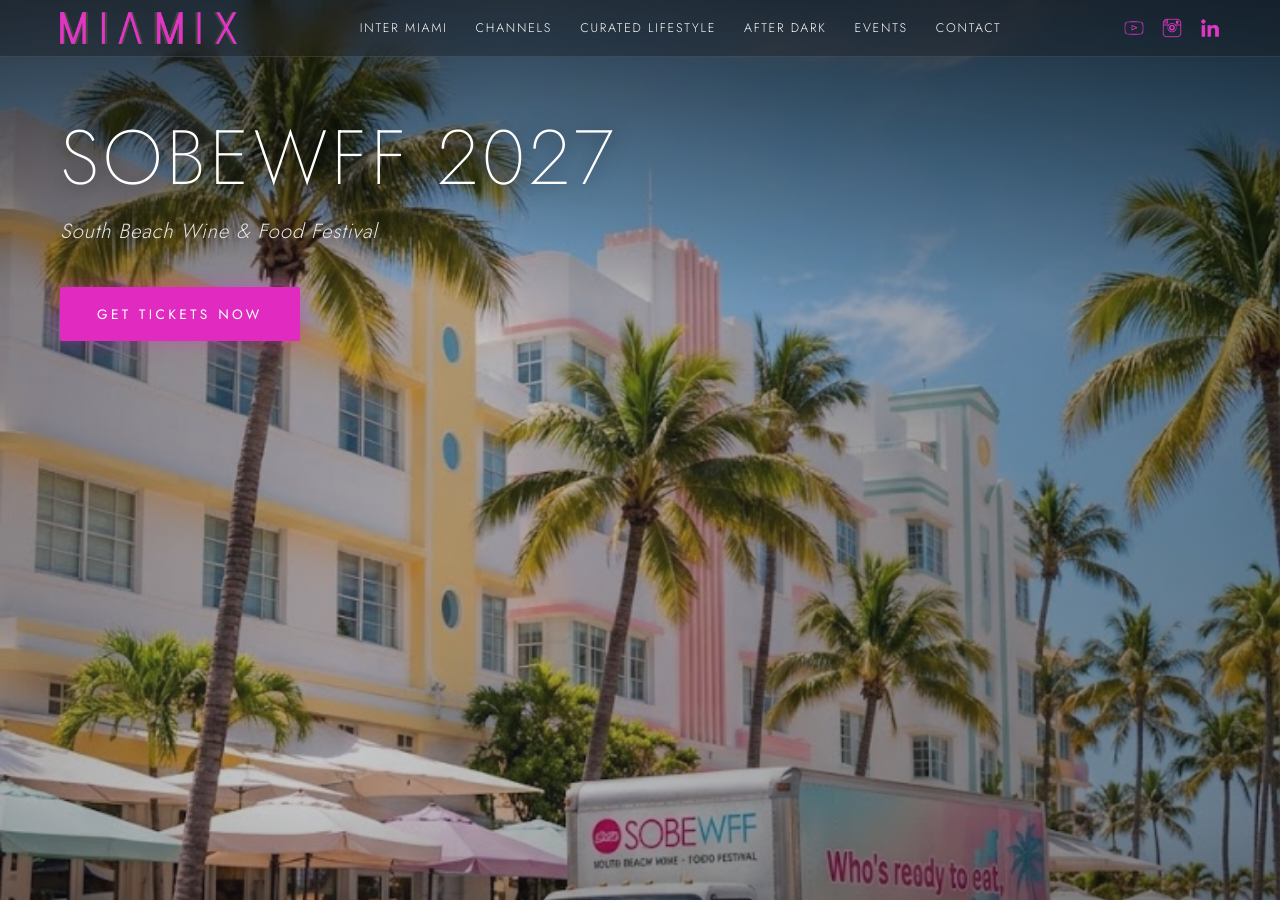
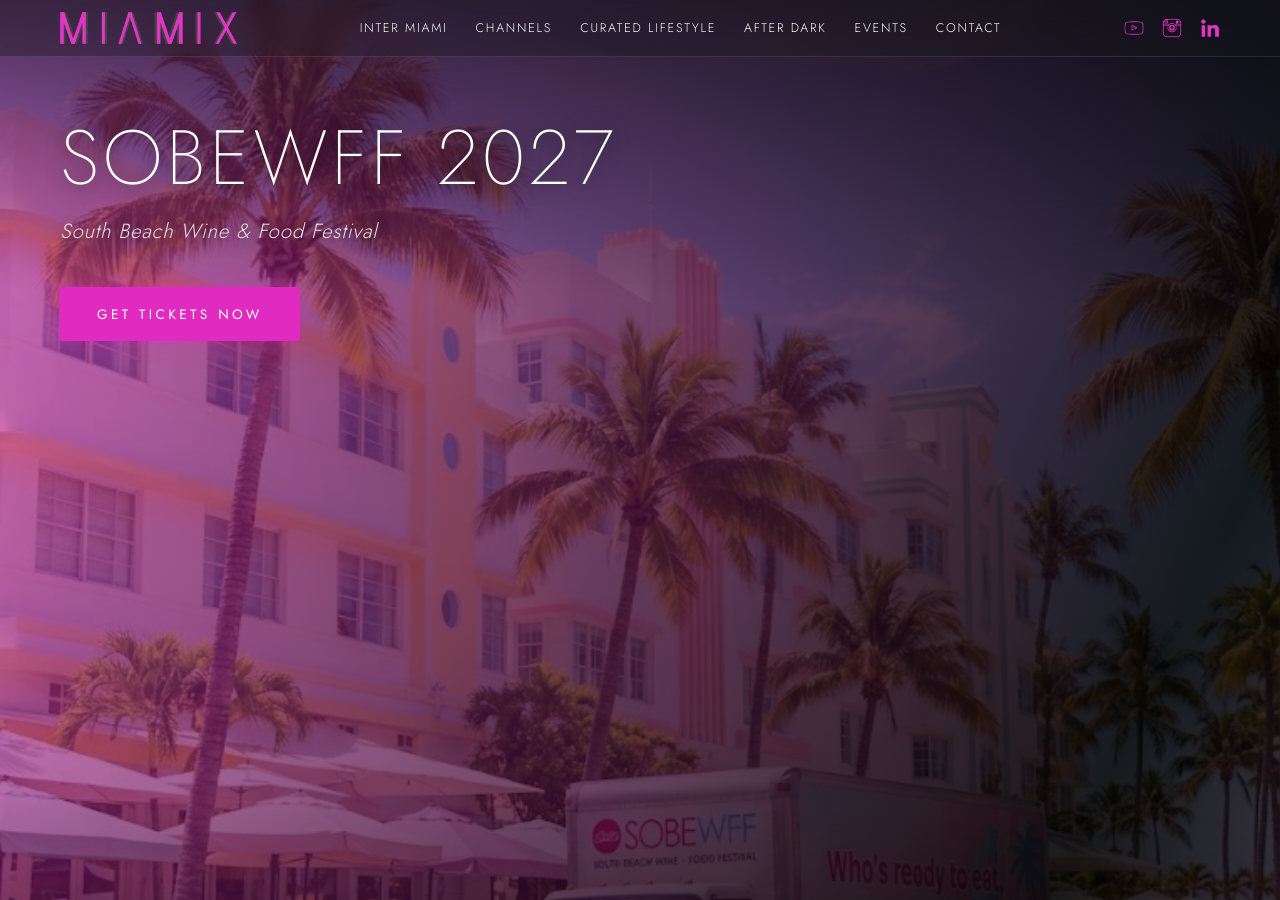
Before and after one commit to MIAMIX-io/MIAMIX.VIP-Site, a Jekyll site: the page built from index.html, in a window 1280 px wide and 900 px high. Built offline with Jekyll 4.4.1, drawn with Linux system fonts in a browser that asks for light colours.

Commit message:
Update site.css

```diff
--- a/assets/css/site.css
+++ b/assets/css/site.css
@@ -72,15 +72,37 @@
   }
 }
 
-/* --- HERO SECTION --- */
+/* === HERO - PINK / BLACK FLOATING GRADIENT - LAST IN site.css === */
 .hero {
-    position: relative; min-height: 85vh; display: flex; align-items: center; justify-content: center;
-    text-align: center; padding: 120px 20px 60px; background-size: cover; background-position: center 90%; overflow: hidden;
+  position: relative;
+  overflow: hidden;
 }
 .hero::before {
-    content: ""; position: absolute; inset: 0;
-    background: linear-gradient(180deg, rgba(0, 0, 0, 0.65) 0%, rgba(0, 0, 0, 0.4) 50%, rgba(0, 0, 0, 0.95) 100%);
-    z-index: 1;
+  content: "" !important;
+  position: absolute !important;
+  inset: 0 !important;
+  z-index: 1 !important;
+  background: linear-gradient(
+    115deg,
+    rgba(225,43,192,0.55) 0%,
+    rgba(0,0,0,0.88) 28%,
+    rgba(225,43,192,0.32) 52%,
+    rgba(0,0,0,0.92) 78%,
+    rgba(225,43,192,0.50) 100%
+  ) !important;
+  background-size: 300% 300% !important;
+  animation: heroGradientFloat 12s ease-in-out infinite !important;
+}
+.hero-content { position: relative; z-index: 2; }
+
+@keyframes heroGradientFloat {
+  0%, 100% { background-position: 0% 50%; }
+  50% { background-position: 100% 50%; }
+}
+
+@media (prefers-reduced-motion: reduce) {
+  .hero::before, iframe[src*="youtube"] { animation: none !important; }
+}
 }
 .hero-content { position: relative; z-index: 2; max-width: 850px; margin: 0 auto; }
 .hero-badge { display: inline-block; font-size: 0.7rem; font-weight: 500; letter-spacing: 0.25em; color: var(--primary-pink); text-transform: uppercase; margin-bottom: 12px; }
@@ -301,30 +323,3 @@
     0 0 42px rgba(225,43,192,0.45),
     0 0 0 1px rgba(225,43,192,0.35) !important;
 }
-/* === INTER MIAMI VIDEOS - FLOATING - LAST IN site.css === */
-iframe[src*="youtube"],
-iframe[src*="youtu.be"] {
-  display: block !important;
-  width: 100% !important;
-  aspect-ratio: 16 / 9;
-  margin: 28px auto !important;
-  background: #000;
-  border: 1px solid rgba(225,43,192,0.40) !important;
-  border-radius: 0 !important;
-  box-shadow:
-    0 22px 45px rgba(0,0,0,0.70),
-    0 8px 20px rgba(0,0,0,0.60),
-    0 0 32px rgba(225,43,192,0.32),
-    0 0 0 1px rgba(225,43,192,0.20) !important;
-  animation: videoFloat 5s ease-in-out infinite !important;
-}
-
-@keyframes videoFloat {
-  0%, 100% { transform: translateY(0); }
-  50% { transform: translateY(-6px); }
-}
-
-/* If there IS a wrapper, give it room too */
-.video-card, .video-embed, .video-wrapper, .video-item, .youtube-embed {
-  margin-bottom: 28px !important;
-}
```
